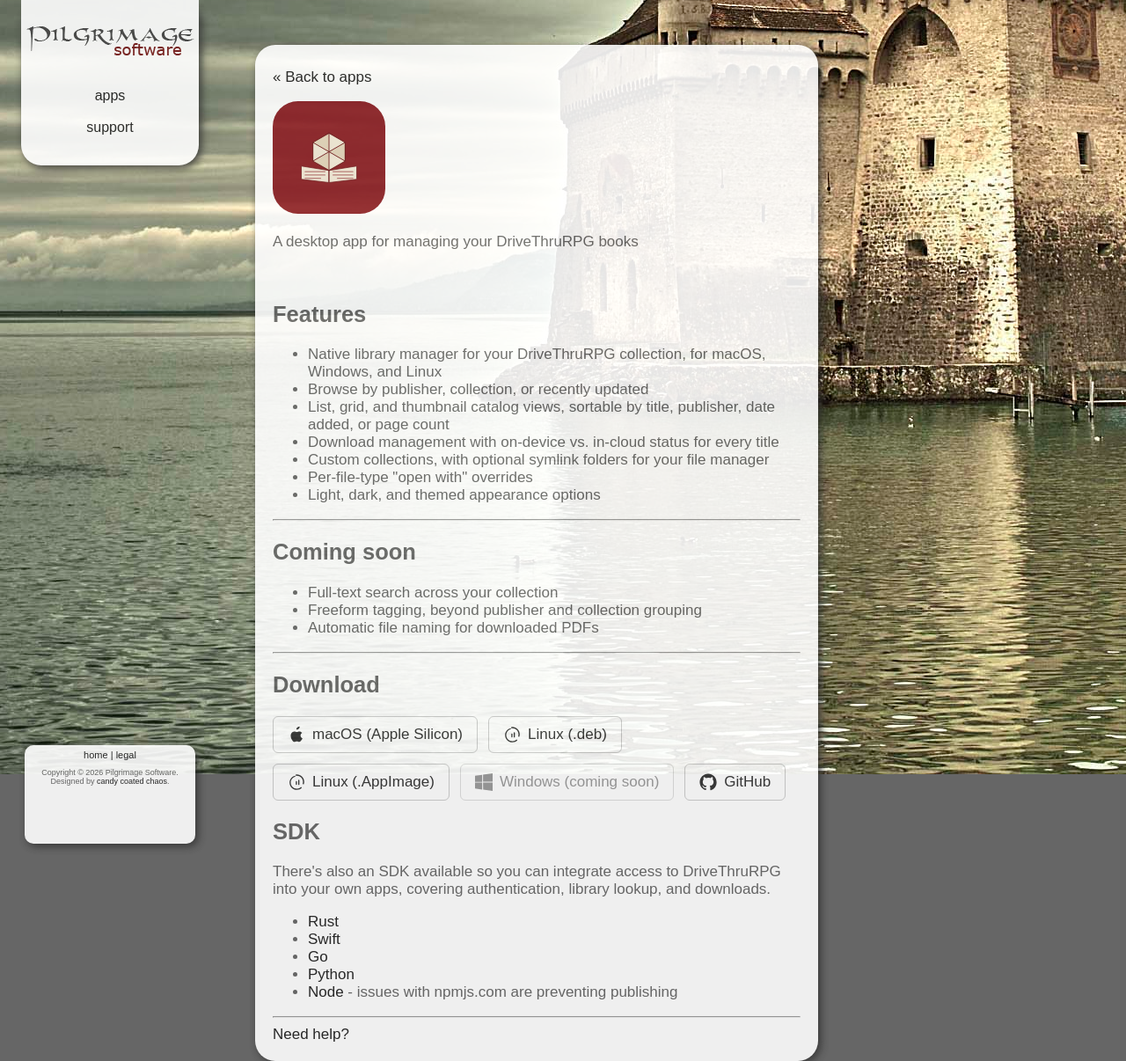
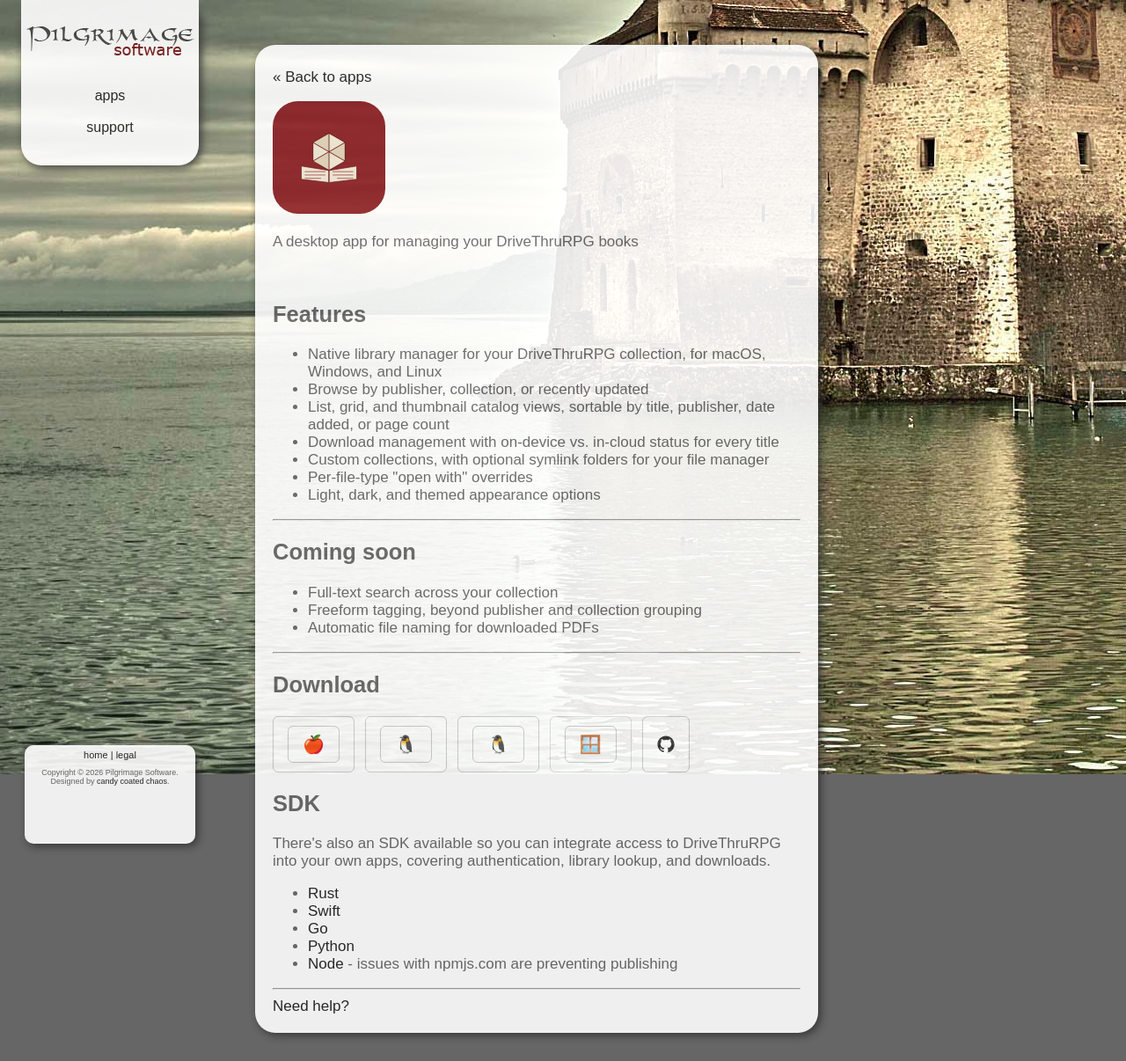
Before and after one commit to pilgrimagesoftware/site, a Jekyll site: the page built from public/apps/libri/index.html, in a window 1280 px wide. Shown: the whole page at 88% size. Built offline with Jekyll 4.4.1, drawn with Linux system fonts in a browser that asks for light colours; nearby versions of some CDN libraries; some web fonts are replaced.

Commit message:
fix: use emoji icons and tooltips for Libri download links
Swap the placeholder Linux glyph for the penguin emoji and use emoji
for macOS/Windows too. Move the platform label into a title tooltip,
and point every download link at /releases/latest instead of a
versioned asset URL, since GitHub release filenames embed the
version and have no stable unversioned alias.

Co-Authored-By: Claude Sonnet 5 <noreply@anthropic.com>
Claude-Session: https://claude.ai/code/session_015bcTJ6atgJcByKiYbvkNg6

```diff
--- a/public/apps/libri/index.html
+++ b/public/apps/libri/index.html
@@ -46,29 +46,17 @@ extra_head: <meta name="apple-itunes-app" content="app-id=937898237"/>
 #libri-downloads a, #libri-downloads span { display: flex; align-items: center; gap: 8px; padding: 10px 16px; border: 1px solid #ccc; border-radius: 6px; text-decoration: none; color: #333; }
 #libri-downloads a:hover { background: #f5f5f5; }
 #libri-downloads span.disabled { color: #999; border-color: #ddd; }
-#libri-downloads svg { width: 20px; height: 20px; fill: currentColor; flex-shrink: 0; }
+#libri-downloads .icon { font-size: 20px; line-height: 1; flex-shrink: 0; }
+#libri-downloads svg.icon { width: 20px; height: 20px; fill: currentColor; }
 </style>
 
 <div id="libri-downloads">
-<a href="https://github.com/pilgrimagesoftware/dtrpg-app.rs/releases/download/0.1.1/Libri_0.1.1_aarch64.dmg">
-<svg viewBox="0 0 24 24"><path d="M16.365 1.43c0 1.14-.462 2.017-1.386 2.7-.988.741-2.021 1.17-3.058 1.086-.093-1.104.402-2.234 1.34-2.98.986-.784 2.15-1.192 3.104-1.236zM20.24 17.03c-.442.98-.649 1.409-1.212 2.275-.789 1.204-1.9 2.702-3.278 2.717-1.223.013-1.539-.795-3.2-.79-1.663.006-2.01.804-3.234.79-1.378-.014-2.43-1.36-3.219-2.564-2.204-3.36-2.435-7.303-1.076-9.4.966-1.49 2.49-2.362 3.925-2.362 1.462 0 2.38.8 3.593.8 1.176 0 1.888-.802 3.593-.802 1.28 0 2.635.696 3.6 1.898-3.162 1.734-2.65 6.247.508 7.44z"/></svg>
-macOS (Apple Silicon)
-</a>
-<a href="https://github.com/pilgrimagesoftware/dtrpg-app.rs/releases/download/0.1.1/Libri_0.1.1_amd64.deb">
-<svg viewBox="0 0 24 24"><path d="M12.5 1.6c-.5 0-1 0-1.5.1v1.6c.5-.1 1-.1 1.5-.1 4.6 0 8.4 3.7 8.4 8.4 0 1-.2 2-.5 2.9l1.4.9c.5-1.2.8-2.5.8-3.8 0-5.5-4.5-10-10.1-10zM11 3.4C6.3 3.9 2.6 7.9 2.6 12.6c0 5.5 4.5 10 10 10 2.6 0 5-1 6.8-2.7l-1.1-1.2c-1.5 1.4-3.5 2.3-5.7 2.3-4.6 0-8.4-3.7-8.4-8.4 0-3.8 2.6-7.1 6.1-8.1L11 3.4zm4.2 5.3c-.4 0-.8.3-.8.8v5.7c0 .4.4.8.8.8s.8-.4.8-.8V9.5c0-.5-.4-.8-.8-.8zm-3.3 1.9c-.4 0-.8.3-.8.7v3.8c0 .4.4.7.8.7s.8-.3.8-.7v-3.8c0-.4-.4-.7-.8-.7z"/></svg>
-Linux (.deb)
-</a>
-<a href="https://github.com/pilgrimagesoftware/dtrpg-app.rs/releases/download/0.1.1/Libri_0.1.1_x86_64.AppImage">
-<svg viewBox="0 0 24 24"><path d="M12.5 1.6c-.5 0-1 0-1.5.1v1.6c.5-.1 1-.1 1.5-.1 4.6 0 8.4 3.7 8.4 8.4 0 1-.2 2-.5 2.9l1.4.9c.5-1.2.8-2.5.8-3.8 0-5.5-4.5-10-10.1-10zM11 3.4C6.3 3.9 2.6 7.9 2.6 12.6c0 5.5 4.5 10 10 10 2.6 0 5-1 6.8-2.7l-1.1-1.2c-1.5 1.4-3.5 2.3-5.7 2.3-4.6 0-8.4-3.7-8.4-8.4 0-3.8 2.6-7.1 6.1-8.1L11 3.4zm4.2 5.3c-.4 0-.8.3-.8.8v5.7c0 .4.4.8.8.8s.8-.4.8-.8V9.5c0-.5-.4-.8-.8-.8zm-3.3 1.9c-.4 0-.8.3-.8.7v3.8c0 .4.4.7.8.7s.8-.3.8-.7v-3.8c0-.4-.4-.7-.8-.7z"/></svg>
-Linux (.AppImage)
-</a>
-<span class="disabled">
-<svg viewBox="0 0 24 24"><path d="M0 3.449 9.75 2.1v9.451H0m10.949-9.602L24 0v11.4H10.949M0 12.6h9.75v9.451L0 20.699M10.949 12.6H24V24l-12.9-1.801"/></svg>
-Windows (coming soon)
-</span>
-<a href="https://github.com/pilgrimagesoftware/dtrpg-app.rs/releases/latest">
-<svg viewBox="0 0 24 24"><path d="M12 .5C5.65.5.5 5.65.5 12c0 5.08 3.29 9.39 7.86 10.91.57.1.79-.25.79-.55 0-.27-.01-1.16-.02-2.11-3.2.7-3.88-1.36-3.88-1.36-.52-1.33-1.28-1.69-1.28-1.69-1.04-.72.08-.7.08-.7 1.15.08 1.76 1.18 1.76 1.18 1.03 1.76 2.69 1.25 3.34.96.1-.75.4-1.25.73-1.54-2.55-.29-5.24-1.28-5.24-5.69 0-1.26.45-2.29 1.18-3.09-.12-.29-.51-1.46.11-3.05 0 0 .97-.31 3.18 1.18a11.1 11.1 0 0 1 2.9-.39c.98 0 1.97.13 2.9.39 2.2-1.49 3.17-1.18 3.17-1.18.63 1.59.24 2.76.12 3.05.74.8 1.18 1.83 1.18 3.09 0 4.42-2.7 5.39-5.26 5.68.42.36.78 1.08.78 2.18 0 1.58-.01 2.85-.01 3.24 0 .3.21.66.8.55A10.52 10.52 0 0 0 23.5 12c0-6.35-5.15-11.5-11.5-11.5z"/></svg>
-GitHub
+<a href="https://github.com/pilgrimagesoftware/dtrpg-app.rs/releases/latest" title="macOS (Apple Silicon)"><span class="icon">&#127822;</span></a>
+<a href="https://github.com/pilgrimagesoftware/dtrpg-app.rs/releases/latest" title="Linux (.deb)"><span class="icon">&#128039;</span></a>
+<a href="https://github.com/pilgrimagesoftware/dtrpg-app.rs/releases/latest" title="Linux (.AppImage)"><span class="icon">&#128039;</span></a>
+<span class="disabled" title="Windows (coming soon)"><span class="icon">&#129695;</span></span>
+<a href="https://github.com/pilgrimagesoftware/dtrpg-app.rs/releases/latest" title="GitHub">
+<svg class="icon" viewBox="0 0 24 24"><path d="M12 .5C5.65.5.5 5.65.5 12c0 5.08 3.29 9.39 7.86 10.91.57.1.79-.25.79-.55 0-.27-.01-1.16-.02-2.11-3.2.7-3.88-1.36-3.88-1.36-.52-1.33-1.28-1.69-1.28-1.69-1.04-.72.08-.7.08-.7 1.15.08 1.76 1.18 1.76 1.18 1.03 1.76 2.69 1.25 3.34.96.1-.75.4-1.25.73-1.54-2.55-.29-5.24-1.28-5.24-5.69 0-1.26.45-2.29 1.18-3.09-.12-.29-.51-1.46.11-3.05 0 0 .97-.31 3.18 1.18a11.1 11.1 0 0 1 2.9-.39c.98 0 1.97.13 2.9.39 2.2-1.49 3.17-1.18 3.17-1.18.63 1.59.24 2.76.12 3.05.74.8 1.18 1.83 1.18 3.09 0 4.42-2.7 5.39-5.26 5.68.42.36.78 1.08.78 2.18 0 1.58-.01 2.85-.01 3.24 0 .3.21.66.8.55A10.52 10.52 0 0 0 23.5 12c0-6.35-5.15-11.5-11.5-11.5z"/></svg>
 </a>
 </div>
 
```
